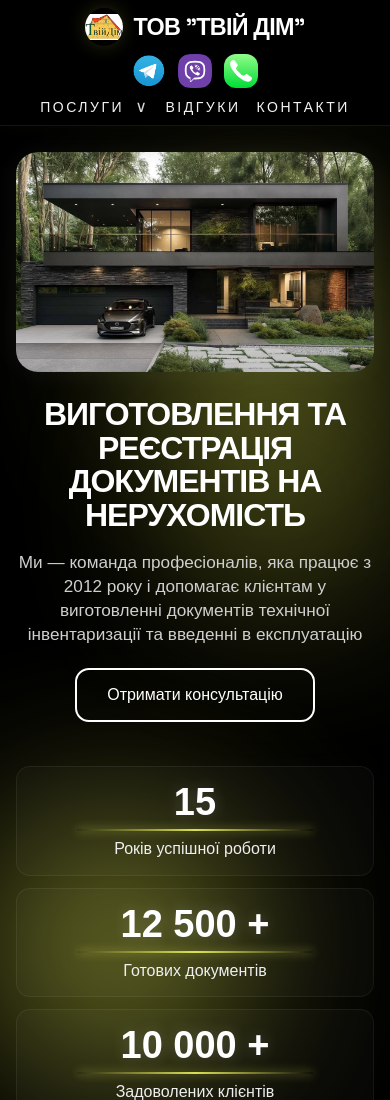
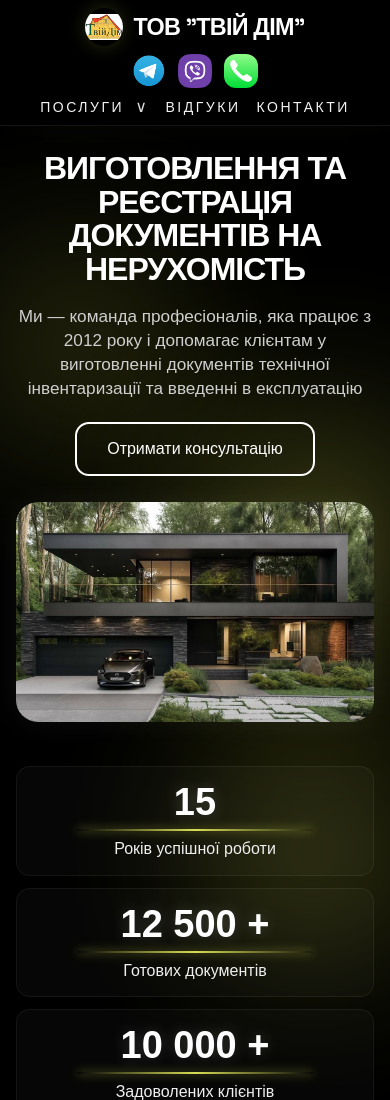
Before and after one commit to dianakonop/tviy-dim-site, a React (Vite) app: page / in a window 390 px wide. Shown: the top 1100 px of the page. Built offline with nearby package versions, Linux system fonts and the light colour scheme.

Commit message:
change mobile version hero

```diff
--- a/src/components/Hero/Hero.css
+++ b/src/components/Hero/Hero.css
@@ -14,9 +14,11 @@
   width: 100%;
   max-width: 1400px;
   margin: 0 auto;
+
   display: grid;
   grid-template-columns: 0.9fr 1.1fr;
   align-items: center;
+
   gap: 48px;
   padding: 40px 20px;
 }
@@ -28,37 +30,46 @@
 
 .hero__title {
   margin-bottom: 24px;
+
+  color: #fff;
+
   font-size: clamp(42px, 4.2vw, 72px);
   line-height: 1.02;
   font-weight: 800;
+  letter-spacing: -1px;
   text-transform: uppercase;
-  color: #fff;
-  letter-spacing: -1px;
 }
 
 .hero__text {
   max-width: 520px;
   margin-bottom: 30px;
+
   color: #cfcfcf;
+
   font-size: clamp(16px, 1.2vw, 20px);
   line-height: 1.5;
 }
 
 /* ===== КНОПКА ===== */
 .hero__button {
+  min-width: 260px;
+  min-height: 58px;
+  padding: 0 28px;
+
   display: inline-flex;
   align-items: center;
   justify-content: center;
-  min-width: 260px;
-  min-height: 58px;
-  padding: 0 28px;
+
   border: 2px solid #fff;
   border-radius: 14px;
+
+  background: transparent;
   color: #fff;
+
+  text-decoration: none;
   font-size: 17px;
   font-weight: 500;
-  background: transparent;
-  text-decoration: none;
+
   transition: 0.3s ease;
 }
 
@@ -66,13 +77,16 @@
   background: #edf35e;
   border-color: #edf35e;
   color: #000;
+
   transform: translateY(-2px);
+
   box-shadow: 0 0 28px rgba(237, 243, 94, 0.35);
 }
 
 /* ===== ПРАВА ЧАСТИНА ===== */
 .hero__right {
   width: 100%;
+
   display: flex;
   flex-direction: column;
   align-items: flex-end;
@@ -87,9 +101,13 @@
 .hero__image {
   width: 100%;
   height: clamp(320px, 32vw, 480px);
+
   display: block;
+
   object-fit: cover;
+
   border-radius: 28px;
+
   box-shadow: 0 0 30px rgba(255, 255, 255, 0.06);
 }
 
@@ -97,45 +115,58 @@
 .hero__stats {
   width: 100%;
   max-width: 820px;
+
   margin-top: 18px;
+
   display: grid;
   grid-template-columns: repeat(3, 1fr);
+
   gap: 12px;
 }
 
 .hero__stat {
   min-height: 95px;
   padding: 12px 8px;
+
   text-align: center;
+
   border-radius: 14px;
+
   background: rgba(255, 255, 255, 0.025);
   border: 1px solid rgba(255, 255, 255, 0.06);
 }
 
 .hero__stat-number {
   color: #fff;
+
   font-size: clamp(28px, 2.5vw, 48px);
   line-height: 1;
   font-weight: 800;
+
   white-space: nowrap;
+
   text-shadow: 0 0 16px rgba(255, 255, 255, 0.2);
 }
 
 .hero__stat-line {
   width: 70%;
   height: 2px;
+
   margin: 8px auto;
+
   background: linear-gradient(
     90deg,
     transparent,
     rgba(237, 243, 94, 0.9),
     transparent
   );
+
   box-shadow: 0 0 10px rgba(237, 243, 94, 0.6);
 }
 
 .hero__stat-text {
   color: #efefef;
+
   font-size: clamp(12px, 0.9vw, 15px);
   line-height: 1.2;
   font-weight: 500;
@@ -145,12 +176,119 @@
 .hero__glow {
   position: absolute;
   z-index: 1;
+
   border-radius: 50%;
+
   background: rgba(236, 244, 78, 0.75);
+
   filter: blur(90px);
   opacity: 0.75;
+
   animation-timing-function: ease-in-out;
   animation-iteration-count: infinite;
+}
+
+.hero__glow--1 {
+  width: 190px;
+  height: 190px;
+
+  left: 155px;
+  top: 88px;
+
+  animation: glowOne 7s infinite;
+}
+
+.hero__glow--2 {
+  width: 245px;
+  height: 245px;
+
+  left: 650px;
+  top: 230px;
+
+  animation: glowTwo 9s infinite;
+}
+
+.hero__glow--3 {
+  width: 230px;
+  height: 230px;
+
+  right: 140px;
+  bottom: 80px;
+
+  animation: glowThree 8s infinite;
+}
+
+.hero__glow--4 {
+  width: 150px;
+  height: 150px;
+
+  right: 30px;
+  top: 290px;
+
+  animation: glowFour 6.5s infinite;
+}
+
+/* ===== CONTACT DROPDOWN ===== */
+.hero__contact-wrapper {
+  position: relative;
+  display: inline-block;
+}
+
+.hero__contact-dropdown {
+  position: absolute;
+  top: 50%;
+  left: calc(100% + 10px);
+
+  width: 150px;
+  padding: 6px;
+
+  display: flex;
+  flex-direction: column;
+  gap: 4px;
+
+  border-radius: 12px;
+
+  background: rgba(0, 0, 0, 0.96);
+  border: 1px solid rgba(255, 255, 255, 0.18);
+
+  box-shadow: 0 12px 28px rgba(0, 0, 0, 0.4);
+
+  opacity: 0;
+  visibility: hidden;
+
+  transform: translate(-8px, -50%);
+  transition: 0.25s ease;
+
+  z-index: 20;
+}
+
+.hero__contact-wrapper:hover .hero__contact-dropdown {
+  opacity: 1;
+  visibility: visible;
+
+  transform: translate(0, -50%);
+}
+
+.hero__contact-dropdown a {
+  min-height: 34px;
+
+  display: flex;
+  align-items: center;
+  justify-content: center;
+
+  border-radius: 8px;
+
+  color: #fff;
+
+  text-decoration: none;
+  font-size: 14px;
+
+  transition: 0.25s ease;
+}
+
+.hero__contact-dropdown a:hover {
+  background: #edf35e;
+  color: #000;
 }
 
 /* ===== АДАПТИВ ===== */
@@ -174,143 +312,12 @@
   }
 }
 
+/* ===== MOBILE ===== */
 @media (max-width: 768px) {
   .hero {
     padding: 40px 0 60px;
   }
 
-  .hero__stats {
-    grid-template-columns: 1fr;
-  }
-
-  .hero__image {
-    height: auto;
-  }
-}
-
-/* ===================================================== */
-/* 🔥 DROPDOWN СПРАВА */
-/* ===================================================== */
-
-.hero__contact-wrapper {
-  position: relative;
-  display: inline-block;
-}
-
-.hero__contact-dropdown {
-  position: absolute;
-  top: 50%;
-  left: calc(100% + 10px);
-  width: 150px;
-  padding: 6px;
-  border-radius: 12px;
-  background: rgba(0, 0, 0, 0.96);
-  border: 1px solid rgba(255, 255, 255, 0.18);
-  box-shadow: 0 12px 28px rgba(0, 0, 0, 0.4);
-
-  display: flex;
-  flex-direction: column;
-  gap: 4px;
-
-  opacity: 0;
-  visibility: hidden;
-  transform: translate(-8px, -50%);
-  transition: 0.25s ease;
-  z-index: 20;
-}
-
-.hero__contact-wrapper:hover .hero__contact-dropdown {
-  opacity: 1;
-  visibility: visible;
-  transform: translate(0, -50%);
-}
-
-.hero__contact-dropdown a {
-  display: flex;
-  align-items: center;
-  justify-content: center;
-  min-height: 34px;
-  border-radius: 8px;
-  color: #fff;
-  text-decoration: none;
-  font-size: 14px;
-  transition: 0.25s ease;
-}
-
-.hero__contact-dropdown a:hover {
-  background: #edf35e;
-  color: #000;
-}
-/* ===== БЛІКИ ===== */
-.hero__glow {
-  position: absolute;
-  z-index: 1;
-  border-radius: 50%;
-  background: rgba(236, 244, 78, 0.75);
-  filter: blur(90px);
-  opacity: 0.75;
-  animation-timing-function: ease-in-out;
-  animation-iteration-count: infinite;
-}
-
-.hero__glow--1 {
-  width: 190px;
-  height: 190px;
-  left: 155px;
-  top: 88px;
-  animation: glowOne 7s infinite;
-}
-
-.hero__glow--2 {
-  width: 245px;
-  height: 245px;
-  left: 650px;
-  top: 230px;
-  animation: glowTwo 9s infinite;
-}
-
-.hero__glow--3 {
-  width: 230px;
-  height: 230px;
-  right: 140px;
-  bottom: 80px;
-  animation: glowThree 8s infinite;
-}
-
-.hero__glow--4 {
-  width: 150px;
-  height: 150px;
-  right: 30px;
-  top: 290px;
-  animation: glowFour 6.5s infinite;
-}
-
-@keyframes glowOne {
-  0% { transform: translate(0, 0) scale(1); }
-  50% { transform: translate(40px, 30px) scale(1.15); }
-  100% { transform: translate(10px, 20px) scale(1.05); }
-}
-
-@keyframes glowTwo {
-  0% { transform: translate(0, 0) scale(1); }
-  50% { transform: translate(-35px, 25px) scale(1.2); }
-  100% { transform: translate(-10px, 10px) scale(1.05); }
-}
-
-@keyframes glowThree {
-  0% { transform: translate(0, 0) scale(1); }
-  50% { transform: translate(-45px, -30px) scale(1.15); }
-  100% { transform: translate(-15px, -10px) scale(1.05); }
-}
-
-@keyframes glowFour {
-  0% { transform: translate(0, 0) scale(1); }
-  50% { transform: translate(-25px, 20px) scale(1.12); }
-  100% { transform: translate(-5px, 10px) scale(1.05); }
-}
-
-/* MOBILE: фото над текстом, ноут не трогаем */
-@media (max-width: 768px) {
   .hero__container {
     display: flex;
     flex-direction: column;
@@ -320,24 +327,165 @@
     display: contents;
   }
 
+  /* ТЕКСТ ПЕРШИЙ */
+  .hero__content {
+    order: 1;
+    max-width: 100%;
+    text-align: center;
+  }
+
+  /* ФОТО ПІД ТЕКСТОМ */
   .hero__image-wrap {
-    order: 1;
+    order: 2;
     width: 100%;
   }
 
-  .hero__content {
-    order: 2;
-  }
-
+  /* СТАТИСТИКА ВНИЗУ */
   .hero__stats {
     order: 3;
+
     width: 100%;
+
+    grid-template-columns: 1fr;
+
+    gap: 14px;
   }
 
   .hero__image {
     width: 100%;
     height: auto;
     max-height: 260px;
+
     object-fit: cover;
   }
+
+  .hero__title {
+    margin-bottom: 18px;
+
+    font-size: clamp(38px, 11vw, 56px);
+    line-height: 0.98;
+  }
+
+  .hero__text {
+    margin-bottom: 26px;
+
+    font-size: 16px;
+    line-height: 1.45;
+  }
+
+  .hero__button {
+    width: 100%;
+    max-width: 340px;
+
+    min-height: 56px;
+  }
+
+  .hero__stat {
+    min-height: 88px;
+  }
+
+  .hero__stat-number {
+    font-size: 36px;
+  }
+
+  .hero__glow--1 {
+    width: 120px;
+    height: 120px;
+
+    left: 10px;
+    top: 140px;
+  }
+
+  .hero__glow--2 {
+    width: 160px;
+    height: 160px;
+
+    left: auto;
+    right: -20px;
+    top: 320px;
+  }
+
+  .hero__glow--3 {
+    width: 140px;
+    height: 140px;
+
+    right: -10px;
+    bottom: 220px;
+  }
+
+  .hero__glow--4 {
+    display: none;
+  }
+
+  /* MOBILE DROPDOWN */
+  .hero__contact-dropdown {
+    left: 50%;
+    top: calc(100% + 10px);
+
+    transform: translateX(-50%);
+
+    width: 170px;
+  }
+
+  .hero__contact-wrapper:hover .hero__contact-dropdown {
+    transform: translateX(-50%);
+  }
 }
+
+/* ===== ANIMATIONS ===== */
+
+@keyframes glowOne {
+  0% {
+    transform: translate(0, 0) scale(1);
+  }
+
+  50% {
+    transform: translate(40px, 30px) scale(1.15);
+  }
+
+  100% {
+    transform: translate(10px, 20px) scale(1.05);
+  }
+}
+
+@keyframes glowTwo {
+  0% {
+    transform: translate(0, 0) scale(1);
+  }
+
+  50% {
+    transform: translate(-35px, 25px) scale(1.2);
+  }
+
+  100% {
+    transform: translate(-10px, 10px) scale(1.05);
+  }
+}
+
+@keyframes glowThree {
+  0% {
+    transform: translate(0, 0) scale(1);
+  }
+
+  50% {
+    transform: translate(-45px, -30px) scale(1.15);
+  }
+
+  100% {
+    transform: translate(-15px, -10px) scale(1.05);
+  }
+}
+
+@keyframes glowFour {
+  0% {
+    transform: translate(0, 0) scale(1);
+  }
+
+  50% {
+    transform: translate(-25px, 20px) scale(1.12);
+  }
+
+  100% {
+    transform: translate(-5px, 10px) scale(1.05);
+  }
+}
```
